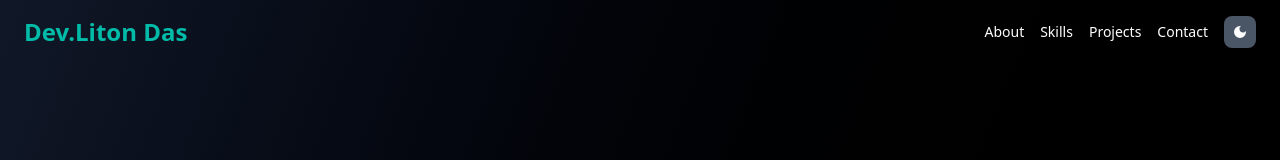
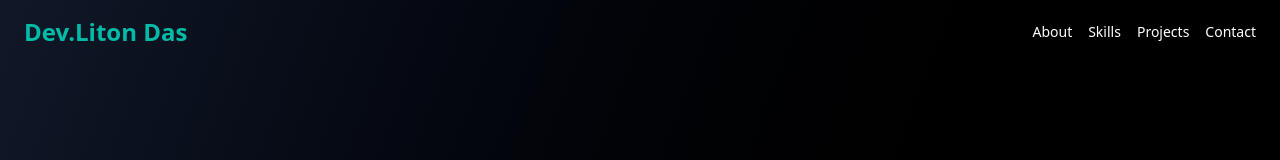
Before and after one commit to liton-das/dev.portfolio, a React (Vite) app in the folder client/: page / in a window 1280 px wide. Shown: the top 160 px of the page. Built offline with nearby package versions, Linux system fonts and the light colour scheme.

Commit message:
work with nav-bar

```diff
--- a/client/src/components/Navbar.jsx
+++ b/client/src/components/Navbar.jsx
@@ -3,23 +3,90 @@ import { MdDarkMode } from "react-icons/md";
 import { CiDark } from "react-icons/ci";
 const Navbar = () => {
     const [dark, setDark] = useState(true);
+    // handle dark mode
+    const handleDarkMode = ()=>{
+      setDark(!dark)
+
+    }
   return (
     <>
       {/* Navbar */}
-        <nav className="flex flex-col md:flex-row md:items-center md:justify-between px-4 sm:px-6 py-4 max-w-7xl mx-auto gap-4">
-          <h1 className="text-2xl font-bold text-teal-500">Dev.Liton Das</h1>
-          <div className="flex flex-wrap justify-center md:justify-end items-center gap-4 text-sm">
-            <a href="#about" className="hover:text-teal-500">About</a>
-            <a href="#skills" className="hover:text-teal-500">Skills</a>
-            <a href="#projects" className="hover:text-teal-500">Projects</a>
-            <a href="#contact" className="hover:text-teal-500">Contact</a>
-            <button onClick={() => setDark(!dark)} className="p-2 rounded-lg bg-gray-600 dark:bg-gray-800">
+      <nav className="flex flex-col md:flex-row md:items-center md:justify-between px-4 sm:px-6 py-4 max-w-7xl mx-auto gap-4">
+        <h1 className="text-2xl font-bold text-teal-500">Dev.Liton Das</h1>
+        <div className="flex flex-wrap justify-center md:justify-end items-center gap-4 text-sm">
+          <a
+            href="#about"
+            className="
+              relative
+              text-white
+              hover:text-teal-400
+              after:content-['']
+              after:absolute
+              after:left-0
+              after:-bottom-1
+              after:w-0
+              after:h-px
+              after:bg-sky-400
+              after:transition-all
+              after:duration-300
+              hover:after:w-full
+            "
+          >
+            About
+          </a>
+
+          <a href="#skills" className="relative
+              text-white
+              hover:text-teal-400
+              after:content-['']
+              after:absolute
+              after:left-0
+              after:-bottom-1
+              after:w-0
+              after:h-px
+              after:bg-sky-400
+              after:transition-all
+              after:duration-300
+              hover:after:w-full">
+            Skills
+          </a>
+          <a href="#projects" className="relative
+              text-white
+              hover:text-teal-400
+              after:content-['']
+              after:absolute
+              after:left-0
+              after:-bottom-1
+              after:w-0
+              after:h-px
+              after:bg-sky-400
+              after:transition-all
+              after:duration-300
+              hover:after:w-full">
+            Projects
+          </a>
+          <a href="#contact" className="relative
+              text-white
+              hover:text-teal-400
+              after:content-['']
+              after:absolute
+              after:left-0
+              after:-bottom-1
+              after:w-0
+              after:h-px
+              after:bg-sky-400
+              after:transition-all
+              after:duration-300
+              hover:after:w-full">
+            Contact
+          </a>
+          {/* <button onClick={handleDarkMode} className="p-2 rounded-lg bg-gray-600 dark:bg-gray-800">
               {dark ? <MdDarkMode className="text-base"/> : <CiDark className="text-base" />}
-            </button>
-          </div>
-        </nav>
+            </button> */}
+        </div>
+      </nav>
     </>
-  )
+  );
 }
 
 export default Navbar
```
